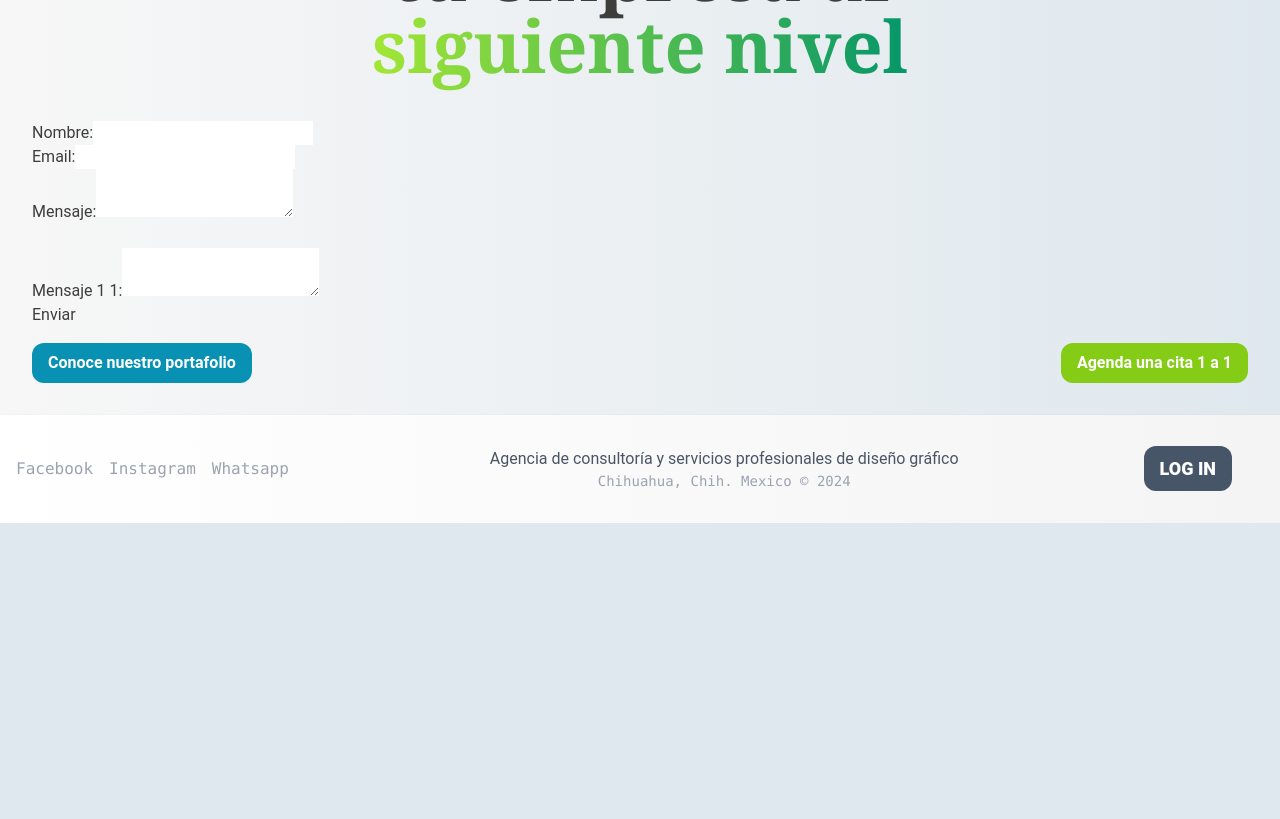
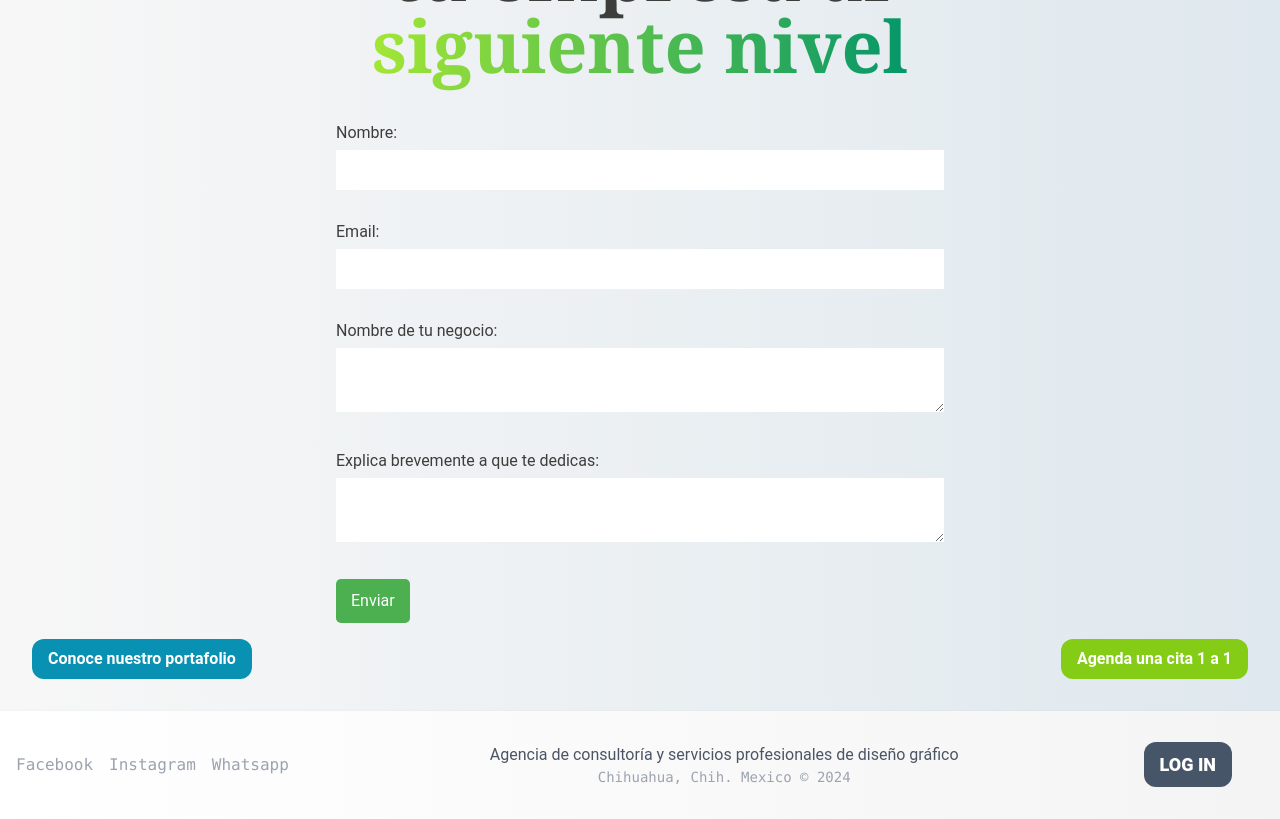
Before and after one commit to pepecodingpepe/intento55, a Next.js app: page /contact in a window 1280 px wide. Shown: the part 1080-1899 px from the top of the page. Before the commit the page ends 1603 px from the top, so only its background shows below. Built offline with nearby package versions, Linux system fonts and the light colour scheme.

Commit message:
de aqui pal real con el favor de dios

```diff
--- a/components/common/Header.js
+++ b/components/common/Header.js
@@ -23,9 +23,9 @@ const Header = () => {
 
           <Link href="/"  className="nav-linkA">Home</Link>
           <Link href="/services"  className="nav-linkB">Productos & Servicios</Link>
-          <Link href="/portfolio"  className="nav-linkC">Portafolio</Link>
+          <Link href="/portfolio"  className="nav-linkC">Árbol de Vida</Link>
           <Link href="/clients" className="nav-link">Nuestros Clientes</Link>
-          <Link href="/contact" className="nav-link2 ">Manos a la Obra</Link>
+          <Link href="/contact" className="nav-link2 ">Contacto</Link>
 
         </nav>
         <button
--- a/components/contact/FormularioComp.js
+++ b/components/contact/FormularioComp.js
@@ -33,11 +33,14 @@ const FormularioComp = () => {
     }
   };
 
-
   return (
-    <form onSubmit={handleSubmit}>
-      <label htmlFor="nombre">Nombre:</label>
+    <form style={{ width: '50%', margin: 'auto' }} onSubmit={handleSubmit}>
+      <div style={{ marginBottom: '20px' }}>
+        <label style={{ display: 'block', marginBottom: '5px' }} htmlFor="nombre">
+          Nombre:
+        </label>
         <input
+          style={{ width: '100%', padding: '8px', boxSizing: 'border-box', marginBottom: '10px' }}
           type="text"
           id="nombre"
           name="nombre"
@@ -45,10 +48,14 @@ const FormularioComp = () => {
           onChange={handleChange}
           required
         />
-      <br />
+      </div>
 
-      <label htmlFor="email">Email:</label>
+      <div style={{ marginBottom: '20px' }}>
+        <label style={{ display: 'block', marginBottom: '5px' }} htmlFor="email">
+          Email:
+        </label>
         <input
+          style={{ width: '100%', padding: '8px', boxSizing: 'border-box', marginBottom: '10px' }}
           type="email"
           id="email"
           name="email"
@@ -56,31 +63,49 @@ const FormularioComp = () => {
           onChange={handleChange}
           required
         />
-      <br />
+      </div>
 
-      <label htmlFor="mensaje">Mensaje:</label>
+      <div style={{ marginBottom: '20px' }}>
+        <label style={{ display: 'block', marginBottom: '5px' }} htmlFor="mensaje">
+          Nombre de tu negocio:
+        </label>
         <textarea
+          style={{ width: '100%', padding: '8px', boxSizing: 'border-box', marginBottom: '10px' }}
           id="mensaje"
           name="mensaje"
           value={formData.mensaje}
           onChange={handleChange}
           required
         ></textarea>
-      <br />
+      </div>
 
-      <br />
-
-<label htmlFor="mensaje1">Mensaje 1 1:</label>
+      <div style={{ marginBottom: '20px' }}>
+        <label style={{ display: 'block', marginBottom: '5px' }} htmlFor="mensaje1">
+          Explica brevemente a que te dedicas:
+        </label>
         <textarea
+          style={{ width: '100%', padding: '8px', boxSizing: 'border-box', marginBottom: '10px' }}
           id="mensaje1"
           name="mensaje1"
           value={formData.mensaje1}
           onChange={handleChange}
           required
         ></textarea>
-<br />
+      </div>
 
-      <button type="submit">Enviar</button>
+      <button
+        style={{
+          backgroundColor: '#4caf50',
+          color: 'white',
+          padding: '10px 15px',
+          border: 'none',
+          borderRadius: '5px',
+          cursor: 'pointer',
+        }}
+        type="submit"
+      >
+        Enviar
+      </button>
     </form>
   );
 };
--- a/pages/portfolio.js
+++ b/pages/portfolio.js
@@ -9,12 +9,113 @@ const Portfolio = () => {
     <div>
       <CustomHead />
       <Header />
-      <section className="min-h-screen flex items-center justify-center">
-      <p className="flex-wrap font-serif text-7xl text-center font-bold mb-2 py-10 mx-44">Página en construcción </p>
 
 
 
+
+      <section className="min-h-screen flex items-center justify-center py-16">
+
+      <figure class="relative h-auto max-w-6xl transition-all duration-300 cursor-pointer filter grayscale hover:grayscale-0">
+<a href="">
+<img class="rounded-lg" src="https://i.postimg.cc/qMn4b4BM/CV-01.jpg" alt="image description"/>
+</a>
+<figcaption class="absolute px-4 text-2xl text-white bottom-6">
+<p className="font-mono items-center"></p>
+</figcaption>
+</figure>
+
       </section>
+
+
+
+
+
+      <section className="min-h-screen flex items-center justify-center py-16">
+
+      <figure class="relative h-auto max-w-6xl transition-all duration-300 cursor-pointer filter grayscale hover:grayscale-0">
+<a href="">
+<img class="rounded-lg" src="https://i.postimg.cc/SxhqH3jL/CV-02.jpg" alt="image description"/>
+</a>
+<figcaption class="absolute px-4 text-2xl text-white bottom-6">
+<p className="font-mono items-center"></p>
+</figcaption>
+</figure>
+
+      </section>
+
+
+
+
+
+      <section className="min-h-screen flex items-center justify-center py-16">
+
+      <figure class="relative h-auto max-w-6xl transition-all duration-300 cursor-pointer filter grayscale hover:grayscale-0">
+<a href="">
+<img class="rounded-lg" src="https://i.postimg.cc/Pq6jpqyK/CV-03.jpg" alt="image description"/>
+</a>
+<figcaption class="absolute px-4 text-2xl text-white bottom-6">
+<p className="font-mono items-center"></p>
+</figcaption>
+</figure>
+
+      </section>
+
+
+
+
+
+      <section className="min-h-screen flex items-center justify-center py-16">
+
+      <figure class="relative h-auto max-w-6xl transition-all duration-300 cursor-pointer filter grayscale hover:grayscale-0">
+<a href="">
+<img class="rounded-lg" src="https://i.postimg.cc/jjqTSfHL/CV-04.jpg" alt="image description"/>
+</a>
+<figcaption class="absolute px-4 text-2xl text-white bottom-6">
+<p className="font-mono items-center"></p>
+</figcaption>
+</figure>
+
+      </section>
+
+
+
+
+
+
+      <section className="min-h-screen flex items-center justify-center py-16">
+
+      <figure class="relative h-auto max-w-6xl transition-all duration-300 cursor-pointer filter grayscale hover:grayscale-0">
+<a href="">
+<img class="rounded-lg" src="https://i.postimg.cc/XYk3WLyR/CV-05.jpg" alt="image description"/>
+</a>
+<figcaption class="absolute px-4 text-2xl text-white bottom-6">
+<p className="font-mono items-center"></p>
+</figcaption>
+</figure>
+
+      </section>
+
+
+
+
+
+
+      <section className="min-h-screen flex items-center justify-center py-16">
+
+      <figure class="relative h-auto max-w-6xl transition-all duration-300 cursor-pointer filter grayscale hover:grayscale-0">
+<a href="">
+<img class="rounded-lg" src="https://i.postimg.cc/sXqCm0th/CV-06.jpg" alt="image description"/>
+</a>
+<figcaption class="absolute px-4 text-2xl text-white bottom-6">
+<p className="font-mono items-center"></p>
+</figcaption>
+</figure>
+
+      </section>
+
+
+
+
 
       <Footer />
     </div>
```
Lines whose indentation alone changed are shown as unchanged.
